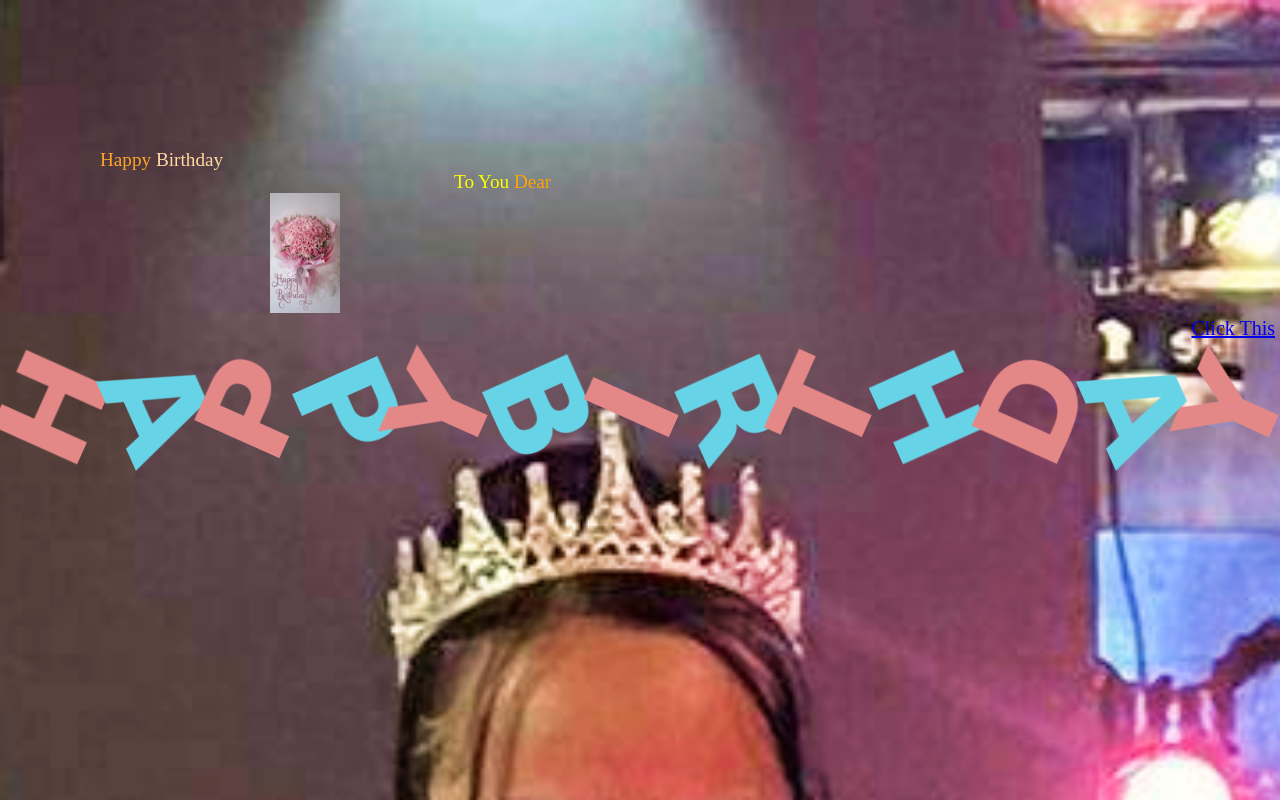
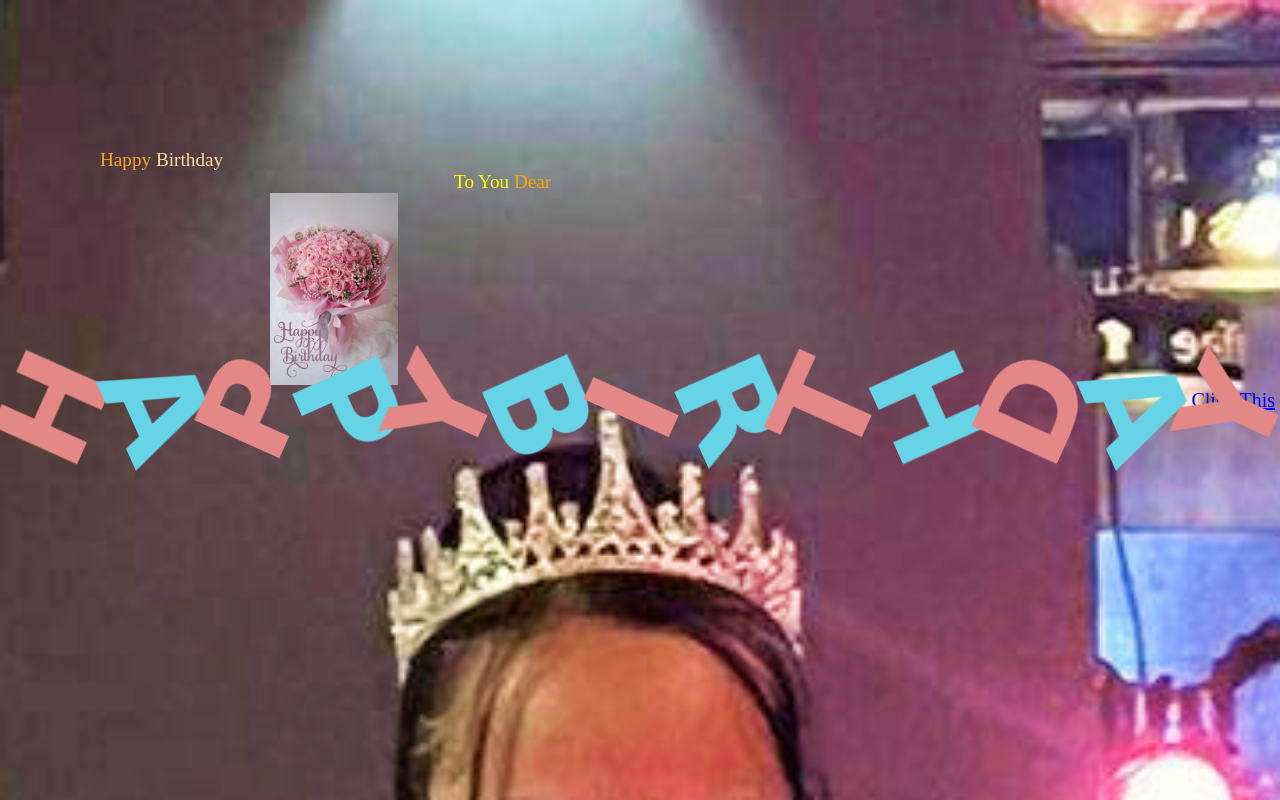
Before and after one commit to Premalshrestha/premalshrestha, a plain HTML site: page index.html in a window 1280 px wide. Shown: the top 800 px of the page. Drawn offline with Linux system fonts and the light colour scheme.

Commit message:
Update style.css

```diff
--- a/style.css
+++ b/style.css
@@ -73,8 +73,8 @@ a:visited{
 
 
 .img{
-    width: 70px;
-    height: 120px;
+    width: 10%;
+    height: 5%;
     padding-left: 30px;
     margin-left: 15em;
 
```
